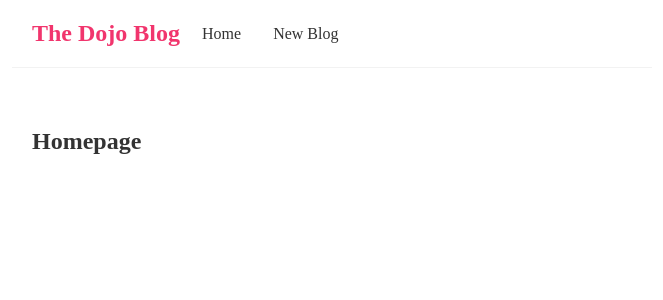
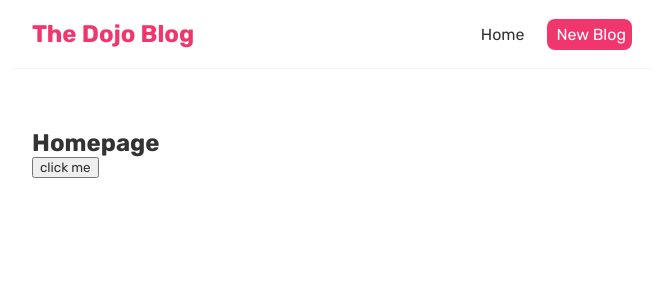
Before and after one commit to Gauthampdn/NetNin, a React (Create React App) app in the folder nn/: page / in a window 1280 px wide. Shown: the top 300 px of the page, without its empty margins (308-971 px from the left). Built offline with nearby package versions, Linux system fonts and the light colour scheme.

Commit message:
New changes, and delete hi

```diff
--- a/nn/src/Home.js
+++ b/nn/src/Home.js
@@ -1,7 +1,13 @@
 const Home = () => {
+
+    const handleClick = () => {
+        console.log("hello Ninjas");
+    }
+
     return (
         <div className="home">
             <h2>Homepage</h2>
+            <button onClick={handleClick}>click me</button>
         </div>
     );
 }
--- a/nn/src/NavBar.js
+++ b/nn/src/NavBar.js
@@ -3,9 +3,14 @@
 
         <nav className="navbar">
             <h1> The Dojo Blog</h1>
-            <div className="link">
+            <div className="links">
                 <a href="/"> Home</a>
-                <a href="/create"> New Blog</a>
+                <a href="/create" style={{
+                    color: "white",
+                    backgroundColor: '#f1356d',
+                    borderRadius: '8px'
+
+                }} > New Blog</a>
             </div>
         </nav>
 
--- a/nn/src/index.css
+++ b/nn/src/index.css
@@ -4,7 +4,7 @@
 /* base styles */
 * {
   margin: 0;
-  font-family: "Quicksand";
+  font-family: "Rubik";
   color: #333;
 }
 .navbar {
```
